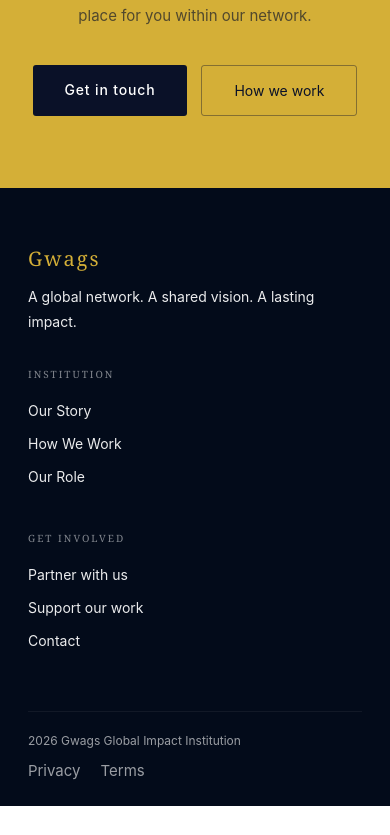
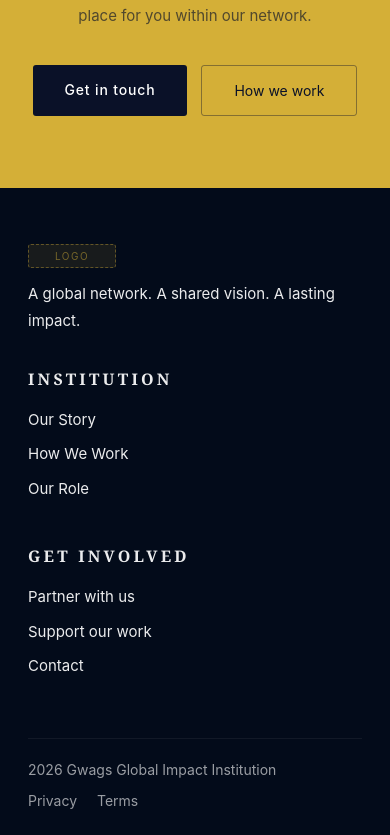
Before and after one commit to Daryllgio/gwags-website, a Next.js app: page /about/our-role in a window 390 px wide. Shown: the part 7731-8566 px from the top of the page. Before the commit the page ends 8537 px from the top, so only its background shows below. Built offline with nearby package versions, Linux system fonts and the light colour scheme.

Commit message:
Footer logo placeholder, responsive sizes, col headings white+bold, circle responsive, CTA btn2 fix

```diff
--- a/app/globals.css
+++ b/app/globals.css
@@ -267,10 +267,16 @@ h1, h2, h3, h4 {
 }
 
 /* ── CTA Section ── */
+@media (min-width: 768px) and (max-width: 1024px) {
+  .cta-h2 { font-size: 28px !important; }
+}
 @media (max-width: 768px) {
   .cta-section { padding: 60px 20px !important; }
-  .cta-h2 { font-size: 28px !important; }
+  .cta-h2 { font-size: 24px !important; }
   .cta-buttons { flex-direction: column !important; align-items: stretch !important; }
+}
+@media (max-width: 480px) {
+  .cta-h2 { font-size: 22px !important; }
 }
 
 /* ── Footer ── */
@@ -1114,15 +1120,29 @@ h1, h2, h3, h4 {
 }
 
 /* Footer text */
+@media (min-width: 768px) and (max-width: 1024px) {
+  .footer-tagline      { font-size: 17px !important; }
+  .footer-col-heading  { font-size: 18px !important; }
+  .footer-link         { font-size: 17px !important; }
+  .footer-copy         { font-size: 16px !important; }
+  .footer-privacy-terms { font-size: 16px !important; }
+  .footer-logo-ph      { width: 110px !important; height: 32px !important; }
+}
 @media (max-width: 768px) {
-  .footer-link { font-size: 15px !important; }
-  .footer-copy { font-size: 13px !important; }
-  .footer-tagline { font-size: 15px !important; }
+  .footer-tagline      { font-size: 16px !important; }
+  .footer-col-heading  { font-size: 17px !important; }
+  .footer-link         { font-size: 16px !important; }
+  .footer-copy         { font-size: 15px !important; }
+  .footer-privacy-terms { font-size: 15px !important; }
+  .footer-logo-ph      { width: 100px !important; height: 28px !important; }
 }
 @media (max-width: 480px) {
-  .footer-link { font-size: 14px !important; }
-  .footer-copy { font-size: 12px !important; }
-  .footer-tagline { font-size: 14px !important; }
+  .footer-tagline      { font-size: 15px !important; }
+  .footer-col-heading  { font-size: 16px !important; }
+  .footer-link         { font-size: 15px !important; }
+  .footer-copy         { font-size: 14px !important; }
+  .footer-privacy-terms { font-size: 14px !important; }
+  .footer-logo-ph      { width: 88px !important; height: 24px !important; }
 }
 
 /* "Our vision and mission" link */
@@ -1149,3 +1169,14 @@ h1, h2, h3, h4 {
   .lq-name { font-size: 16px !important; }
   .lq-role { font-size: 15px !important; }
 }
+
+/* Leadership Quote circle — proportional across screen sizes */
+@media (min-width: 768px) and (max-width: 1024px) {
+  .lq-circle { width: 64px !important; height: 64px !important; }
+}
+@media (max-width: 768px) {
+  .lq-circle { width: 56px !important; height: 56px !important; }
+}
+@media (max-width: 480px) {
+  .lq-circle { width: 48px !important; height: 48px !important; }
+}
--- a/components/CTA.tsx
+++ b/components/CTA.tsx
@@ -24,8 +24,9 @@ export default function CTA({ lang }: CTAProps) {
           >
             {c.btn1}
           </Link>
+          {/* btn2 = "How we work" button */}
           <a
-            href="/#initiatives"
+            href="/about/how-we-work"
             style={{ background: 'none', color: 'rgba(255,255,255,0.92)', fontSize: '14px', padding: '13px 24px', border: '0.5px solid rgba(255,255,255,0.3)', borderRadius: '3px', cursor: 'pointer', textDecoration: 'none', display: 'inline-block' }}
           >
             {c.btn2}
--- a/components/Footer.tsx
+++ b/components/Footer.tsx
@@ -15,8 +15,9 @@ export default function Footer({ lang }: FooterProps) {
         <div style={{ display: 'grid', gridTemplateColumns: '2fr 1fr 1fr', gap: '48px', marginBottom: '48px' }} className="footer-grid">
 
           <div>
-            <div className="footer-logo" style={{ color: '#D4AF37', fontSize: '20px', fontFamily: 'Georgia, serif', letterSpacing: '0.1em', marginBottom: '10px' }}>
-              Gwags
+            {/* LOGO: Replace this div with <Image src="/images/gwags-logo.svg" alt="Gwags" /> when your logo file is ready */}
+            <div className="footer-logo-ph" style={{ width: '120px', height: '36px', background: 'rgba(212,175,55,0.1)', border: '1px dashed rgba(212,175,55,0.4)', borderRadius: '3px', display: 'flex', alignItems: 'center', justifyContent: 'center', marginBottom: '12px' }}>
+              <span style={{ color: 'rgba(212,175,55,0.5)', fontSize: '10px', letterSpacing: '0.15em' }}>LOGO</span>
             </div>
             <p className="footer-tagline" style={{ color: 'rgba(255,255,255,0.92)', fontSize: '17px', lineHeight: 1.82, maxWidth: '320px', marginBottom: '0' }}>
               {f.tagline}
@@ -24,7 +25,7 @@ export default function Footer({ lang }: FooterProps) {
           </div>
 
           <div>
-            <h4 className="footer-col-heading" style={{ color: 'rgba(255,255,255,0.5)', fontSize: '10px', letterSpacing: '0.2em', marginBottom: '18px' }}>
+            <h4 className="footer-col-heading" style={{ color: 'rgba(255,255,255,0.92)', fontSize: '10px', fontWeight: 600, letterSpacing: '0.2em', marginBottom: '18px' }}>
               {f.col1.heading}
             </h4>
             {f.col1.links.map((link) => (
@@ -35,7 +36,7 @@ export default function Footer({ lang }: FooterProps) {
           </div>
 
           <div>
-            <h4 className="footer-col-heading" style={{ color: 'rgba(255,255,255,0.5)', fontSize: '10px', letterSpacing: '0.2em', marginBottom: '18px' }}>
+            <h4 className="footer-col-heading" style={{ color: 'rgba(255,255,255,0.92)', fontSize: '10px', fontWeight: 600, letterSpacing: '0.2em', marginBottom: '18px' }}>
               {f.col2.heading}
             </h4>
             {f.col2.links.map((link) => (
@@ -53,9 +54,9 @@ export default function Footer({ lang }: FooterProps) {
           </span>
           <div style={{ display: 'flex', gap: '20px' }}>
             {/* TODO: Create this page */}
-            <Link href="/privacy" style={{ color: 'rgba(255,255,255,0.6)', fontSize: '15px', textDecoration: 'none' }}>{f.privacy}</Link>
+            <Link href="/privacy" className="footer-privacy-terms" style={{ color: 'rgba(255,255,255,0.6)', fontSize: '15px', textDecoration: 'none' }}>{f.privacy}</Link>
             {/* TODO: Create this page */}
-            <Link href="/terms" style={{ color: 'rgba(255,255,255,0.6)', fontSize: '15px', textDecoration: 'none' }}>{f.terms}</Link>
+            <Link href="/terms" className="footer-privacy-terms" style={{ color: 'rgba(255,255,255,0.6)', fontSize: '15px', textDecoration: 'none' }}>{f.terms}</Link>
           </div>
         </div>
 
--- a/components/LeadershipQuote.tsx
+++ b/components/LeadershipQuote.tsx
@@ -22,7 +22,7 @@ export default function LeadershipQuote({ lang }: LeadershipQuoteProps) {
         <div style={{ width: '40px', height: '0.5px', background: '#D4AF37', margin: '0 auto 28px' }} />
 
         {/* IMAGE: Replace this div with <Image src="/images/leadership/giovanny.jpg" alt="Daryll Giovanny Bikak Mbal" width={72} height={72} style={{ borderRadius: '50%', objectFit: 'cover' }} /> */}
-        <div style={{ width: '72px', height: '72px', borderRadius: '50%', background: '#0F1E3D', border: '2px solid rgba(212,175,55,0.3)', margin: '0 auto 16px', display: 'flex', alignItems: 'center', justifyContent: 'center' }}>
+        <div className="lq-circle" style={{ width: '72px', height: '72px', borderRadius: '50%', background: '#0F1E3D', border: '2px solid rgba(212,175,55,0.3)', margin: '0 auto 16px', display: 'flex', alignItems: 'center', justifyContent: 'center' }}>
           <span style={{ color: 'rgba(255,255,255,0.4)', fontSize: '16px', letterSpacing: '0.05em' }}>DGB</span>
         </div>
 
--- a/lib/translations.ts
+++ b/lib/translations.ts
@@ -613,7 +613,7 @@ export const t = {
       h2: 'Prêt à construire quelque chose qui dure?',
       body: 'Gwags construit une infrastructure internationale pour l\'impact. Contactez-nous pour explorer comment nous pouvons travailler ensemble.',
       btn1: 'Nous contacter',
-      btn2: 'Nos initiatives',
+      btn2: 'Comment nous travaillons',
     },
     footer: {
       tagline: 'Un réseau mondial. Une vision commune. Un impact durable.',
```
